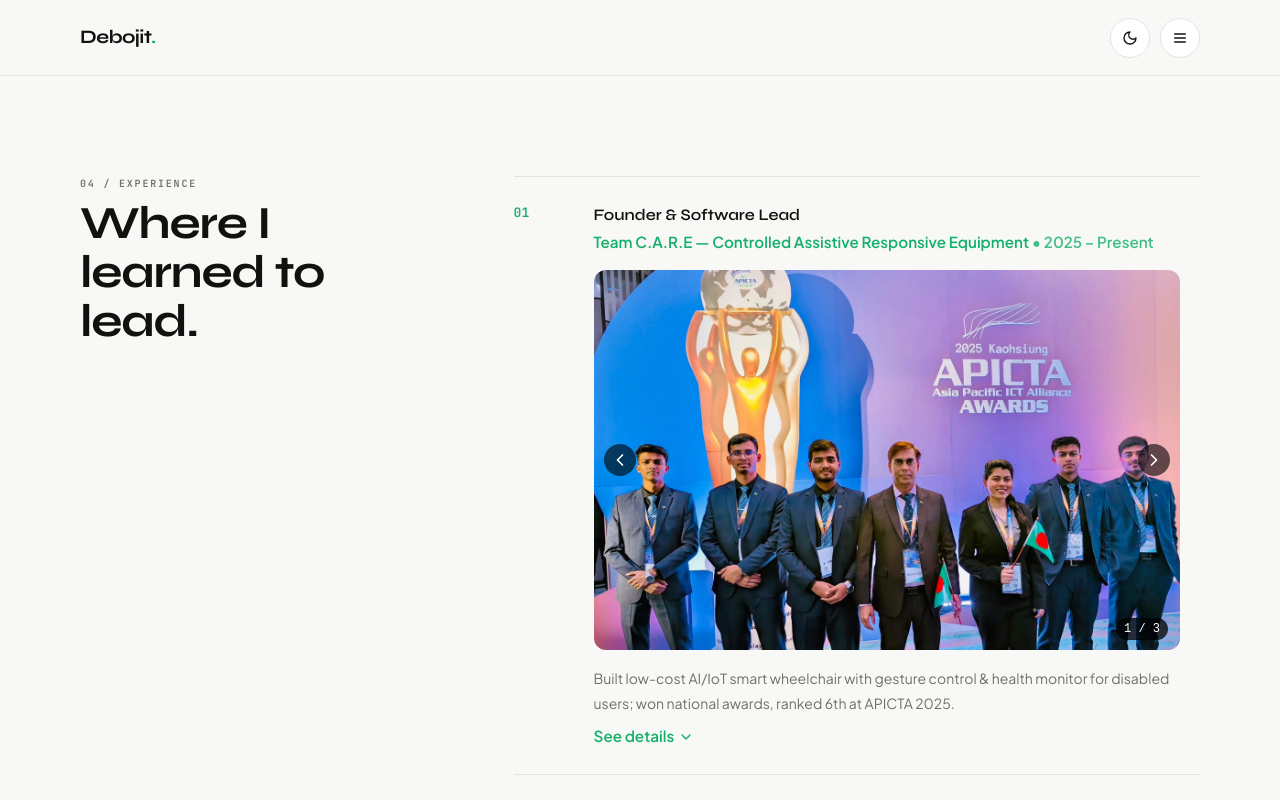
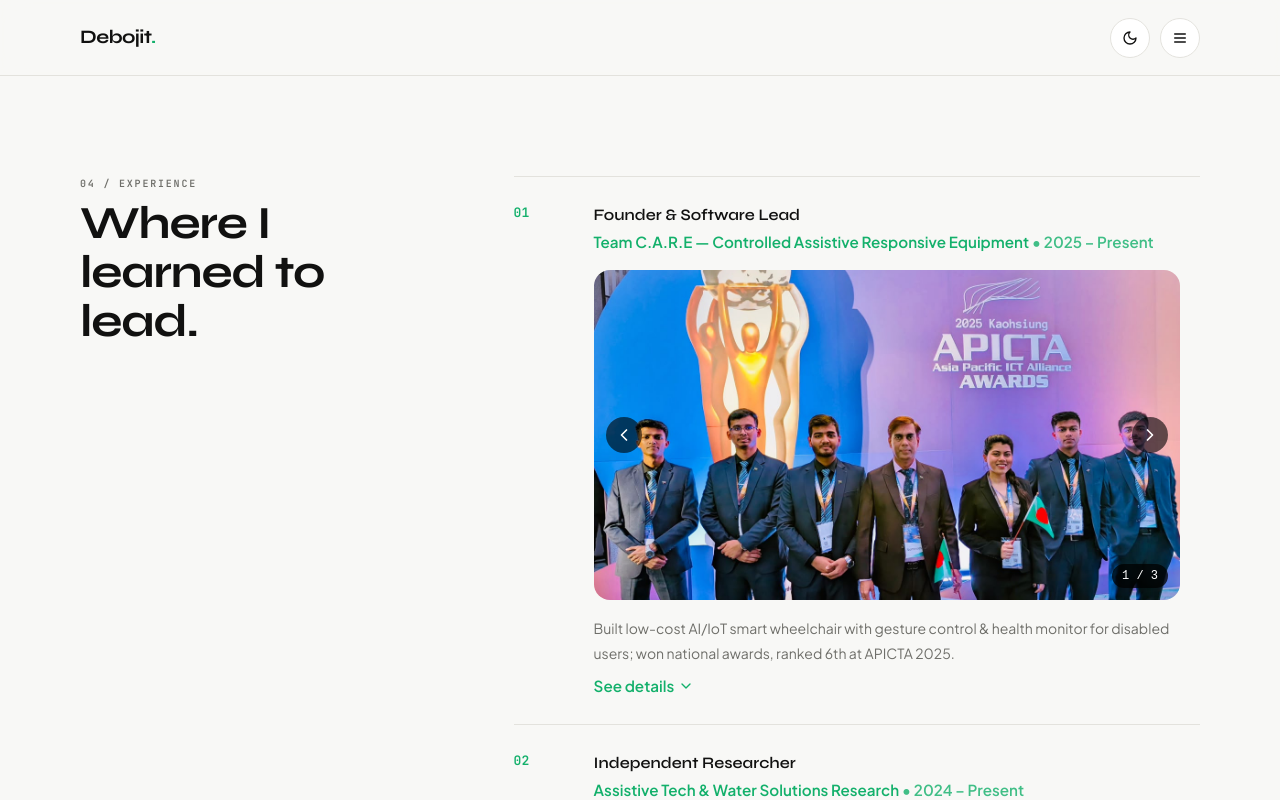
Before and after one commit to debojitsahajit09/my-portfolio, a Next.js app in the folder extracted/: page /experience in a window 1280 px wide. Shown: the top 800 px of the page. Built offline with nearby package versions, Linux system fonts and the light colour scheme.

Commit message:
Refactor comments and adjust image styles

```diff
--- a/extracted/app/experience/page.tsx
+++ b/extracted/app/experience/page.tsx
@@ -42,7 +42,7 @@ export default function Experience() {
   return (
     <main className="section">
       <div className="wrap two">
-        {/* বাম দিকের হেডার অংশ (Achievements পেজের মতোই) */}
+        {/* বাম দিকের হেডার অংশ */}
         <div>
           <div className="eyebrow">04 / EXPERIENCE</div>
           <h1 className="title">Where I learned to lead.</h1>
@@ -56,7 +56,7 @@ export default function Experience() {
 
             return (
               <article className="row" key={i}>
-                {/* সিরিয়াল নাম্বার (Achievements পেজের মতো লেআউট ও কালার) */}
+                {/* সিরিয়াল নাম্বার */}
                 <div className="num" style={{ color: "var(--accent, #10b981)", fontWeight: "bold" }}>
                   {String(i + 1).padStart(2, "0")}
                 </div>
@@ -79,15 +79,15 @@ export default function Experience() {
                     {e.org} {e.period && <span style={{ opacity: 0.8, color: "inherit" }}>• {e.period}</span>}
                   </div>
 
-                  {/* ইমেজ সোয়াইপার / ক্যারোসেল */}
+                  {/* ইমেজ সোয়াইপার / ক্যারোসেল (Projects পেজের মতো ফুল-উইডথ রেশিও) */}
                   {hasImages && e.images && (
                     <div
                       style={{
                         position: "relative",
                         width: "100%",
-                        maxHeight: "380px",
+                        aspectRatio: "16 / 9",
                         overflow: "hidden",
-                        borderRadius: "12px",
+                        borderRadius: "16px",
                         marginBottom: "1rem",
                         background: "#111",
                       }}
@@ -97,7 +97,7 @@ export default function Experience() {
                         alt={`${e.role} preview`}
                         style={{
                           width: "100%",
-                          height: "380px",
+                          height: "100%",
                           objectFit: "cover",
                           display: "block",
                         }}
@@ -111,18 +111,19 @@ export default function Experience() {
                             onClick={() => prevImage(i, e.images!.length)}
                             style={{
                               position: "absolute",
-                              left: "10px",
+                              left: "12px",
                               top: "50%",
                               transform: "translateY(-50%)",
                               background: "rgba(0,0,0,0.6)",
                               color: "#fff",
                               border: "none",
                               borderRadius: "50%",
-                              padding: "6px",
+                              padding: "8px",
                               cursor: "pointer",
                               display: "flex",
                               alignItems: "center",
                               justifyContent: "center",
+                              zIndex: 2,
                             }}
                           >
                             <ChevronLeft size={20} />
@@ -132,18 +133,19 @@ export default function Experience() {
                             onClick={() => nextImage(i, e.images!.length)}
                             style={{
                               position: "absolute",
-                              right: "10px",
+                              right: "12px",
                               top: "50%",
                               transform: "translateY(-50%)",
                               background: "rgba(0,0,0,0.6)",
                               color: "#fff",
                               border: "none",
                               borderRadius: "50%",
-                              padding: "6px",
+                              padding: "8px",
                               cursor: "pointer",
                               display: "flex",
                               alignItems: "center",
                               justifyContent: "center",
+                              zIndex: 2,
                             }}
                           >
                             <ChevronRight size={20} />
@@ -151,14 +153,15 @@ export default function Experience() {
                           <div
                             style={{
                               position: "absolute",
-                              bottom: "10px",
+                              bottom: "12px",
                               right: "12px",
                               background: "rgba(0,0,0,0.75)",
                               color: "#fff",
                               fontSize: "0.75rem",
-                              padding: "2px 8px",
+                              padding: "3px 10px",
                               borderRadius: "12px",
                               fontFamily: "monospace",
+                              zIndex: 2,
                             }}
                           >
                             {currentImgIndex + 1} / {e.images.length}
```
